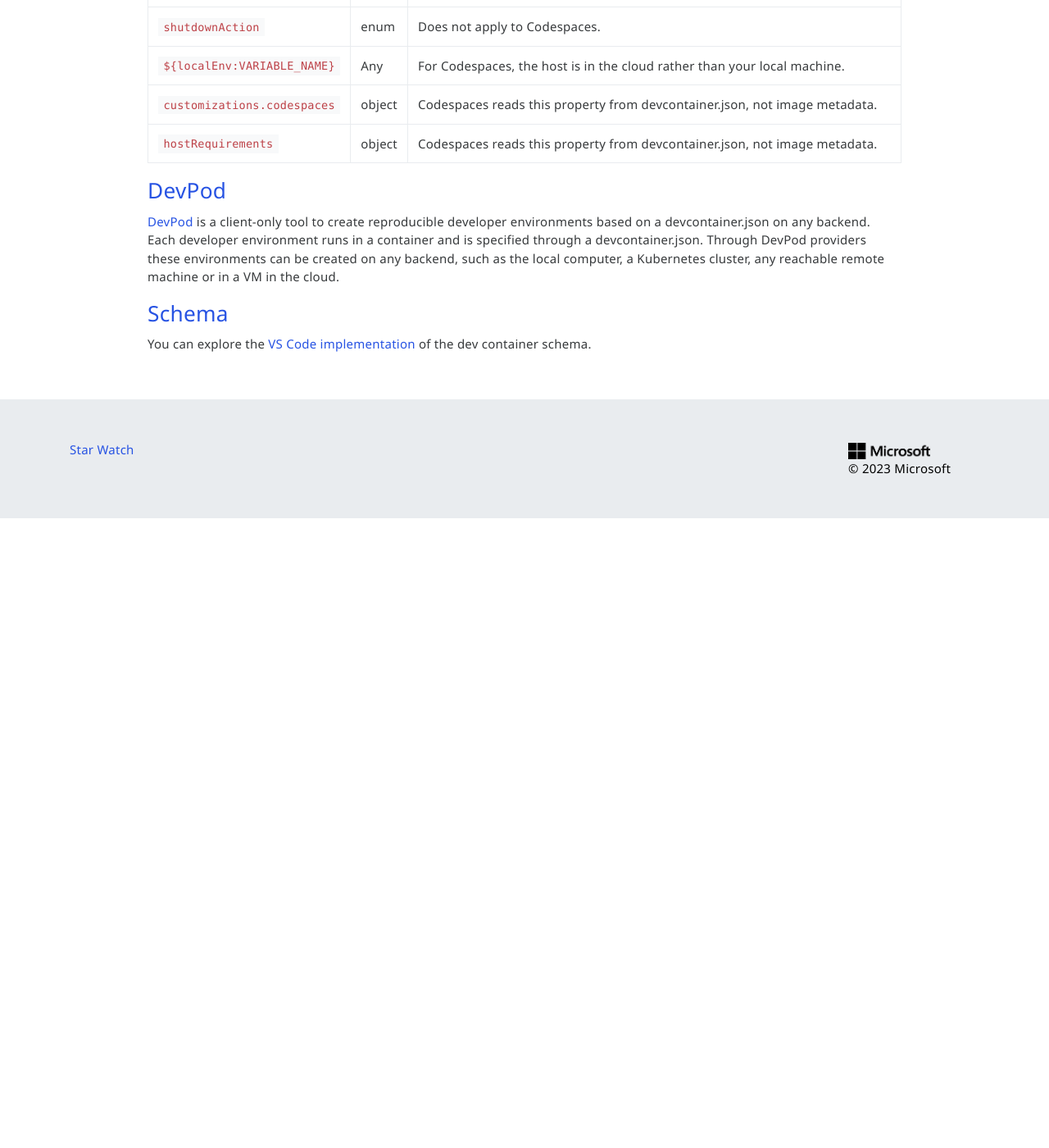
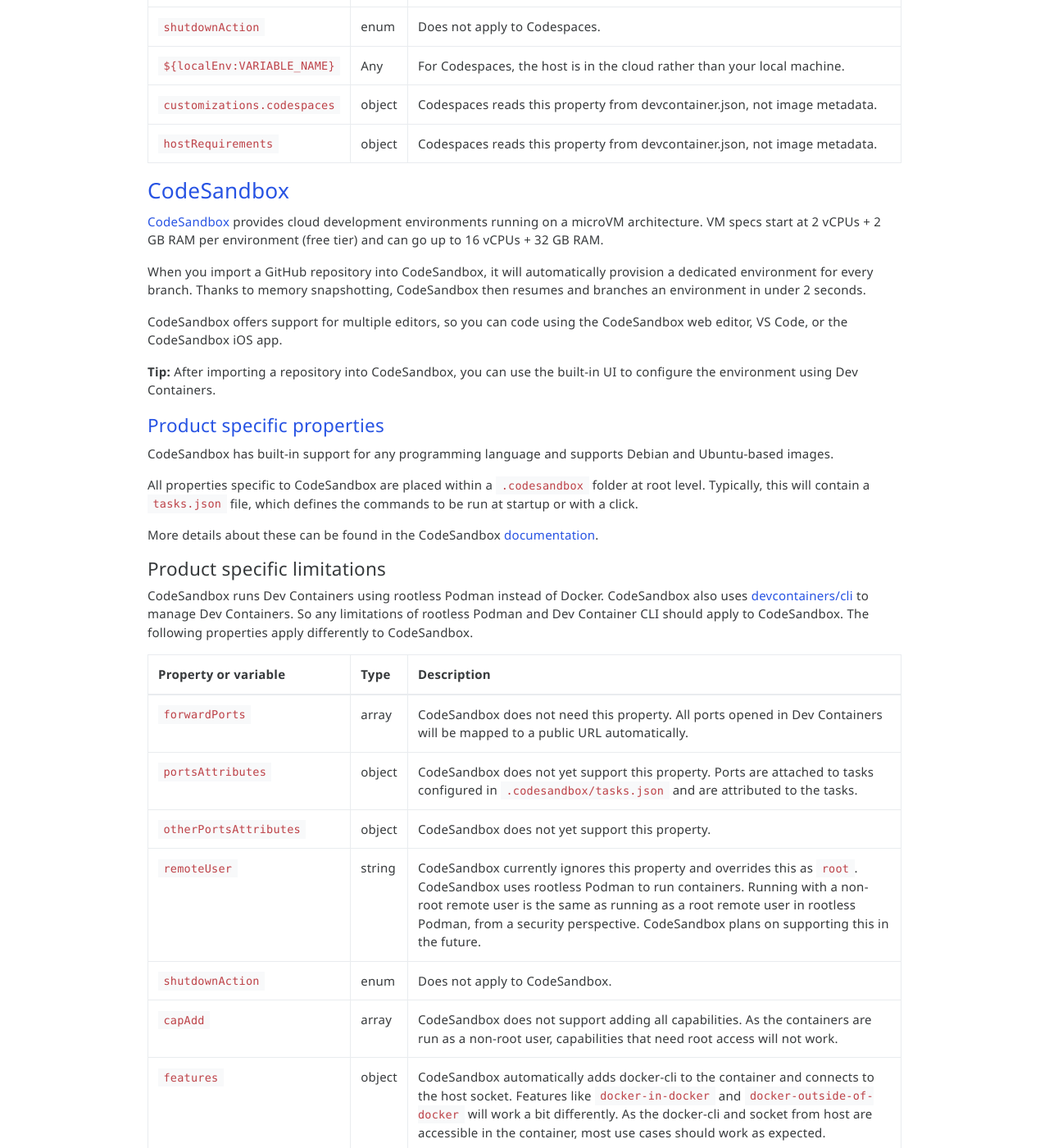
Before and after one commit to devcontainers/devcontainers.github.io, a Jekyll site: the page built from supporting.md, in a window 1280 px wide and 1400 px high, scrolled down 3847 px. Shown: the whole window at 82% size. Built offline with Jekyll 4.4.1, drawn with Linux system fonts in a browser that asks for light colours; nearby versions of some CDN libraries; comment, search, counter and statistics services are not loaded; before the commit the page ends 4479 px from its top, so only the background shows below that; some of the changed text lies outside the part shown.

Commit message:
Add CodeSandbox config and update Supporting page with CodeSandbox details

```diff
--- a/supporting.md
+++ b/supporting.md
@@ -153,6 +153,41 @@
 | `hostRequirements` | object | Codespaces reads this property from devcontainer.json, not image metadata. |
 {: .table .table-bordered .table-responsive}
 
+### <a href="#codesandbox" name="codesandbox" class="anchor"> CodeSandbox </a>
+
+[CodeSandbox](https://codesandbox.io/) provides cloud development environments running on a microVM architecture. VM specs start at 2 vCPUs + 2 GB RAM per environment (free tier) and can go up to 16 vCPUs + 32 GB RAM.
+
+When you import a GitHub repository into CodeSandbox, it will automatically provision a dedicated environment for every branch. Thanks to memory snapshotting, CodeSandbox then resumes and branches an environment in under 2 seconds.
+
+CodeSandbox offers support for multiple editors, so you can code using the CodeSandbox web editor, VS Code, or the CodeSandbox iOS app.
+
+**Tip:** After importing a repository into CodeSandbox, you can use the built-in UI to configure the environment using Dev Containers.
+
+#### <a href="#codesandbox-specific-properties" name="codesandbox-specific-properties" class="anchor"> Product specific properties </a>
+CodeSandbox has built-in support for any programming language and supports Debian and Ubuntu-based images.
+
+All properties specific to CodeSandbox are placed within a `.codesandbox` folder at root level. Typically, this will contain a `tasks.json` file, which defines the commands to be run at startup or with a click.
+
+More details about these can be found in the CodeSandbox [documentation](https://codesandbox.io/docs/learn/repositories/task).
+
+#### Product specific limitations
+
+CodeSandbox runs Dev Containers using rootless Podman instead of Docker. CodeSandbox also uses [devcontainers/cli](https://github.com/devcontainers/cli) to manage Dev Containers. So any limitations of rootless Podman and Dev Container CLI should apply to CodeSandbox.
+The following properties apply differently to CodeSandbox.
+
+| Property or variable | Type | Description |
+|----------|---------|----------------------|
+| `forwardPorts` | array | CodeSandbox does not need this property. All ports opened in Dev Containers will be mapped to a public URL automatically. |
+| `portsAttributes` | object | CodeSandbox does not yet support this property. Ports are attached to tasks configured in `.codesandbox/tasks.json` and are attributed to the tasks.|
+| `otherPortsAttributes` | object | CodeSandbox does not yet support this property. |
+| `remoteUser` | string | CodeSandbox currently ignores this property and overrides this as `root`. CodeSandbox uses rootless Podman to run containers. Running with a non-root remote user is the same as running as a root remote user in rootless Podman, from a security perspective. CodeSandbox plans on supporting this in the future. |
+| `shutdownAction` | enum | Does not apply to CodeSandbox. |
+| `capAdd` | array | CodeSandbox does not support adding all capabilities. As the containers are run as a non-root user, capabilities that need root access will not work. |
+| `features` | object | CodeSandbox automatically adds docker-cli to the container and connects to the host socket. Features like `docker-in-docker` and `docker-outside-of-docker` will work a bit differently. As the docker-cli and socket from host are accessible in the container, most use cases should work as expected. |
+| `${localEnv:VARIABLE_NAME}` | Any | For CodeSandbox, the host is in the cloud rather than in your local machine.|
+| `hostRequirements` | object | CodeSandbox does not yet support this property. |
+{: .table .table-bordered .table-responsive}
+
 ### <a href="#devpod" name="devpod" class="anchor"> DevPod </a>
 
 [DevPod](https://github.com/loft-sh/devpod) is a client-only tool to create reproducible developer environments based on a devcontainer.json on any backend. Each developer environment runs in a container and is specified through a devcontainer.json. Through DevPod providers these environments can be created on any backend, such as the local computer, a Kubernetes cluster, any reachable remote machine or in a VM in the cloud.
```
Also changed, not shown: .codesandbox/tasks.json (added).
